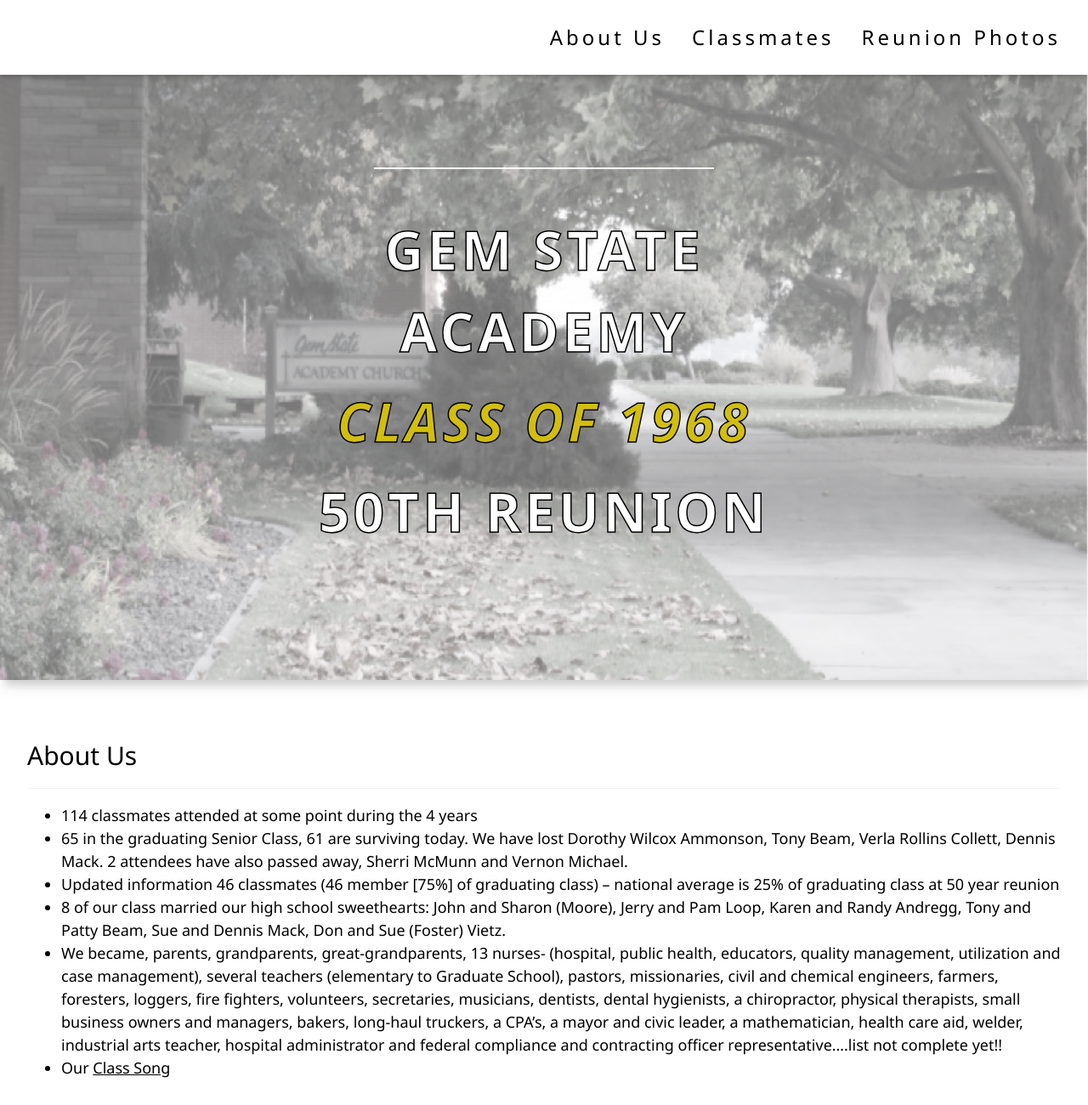
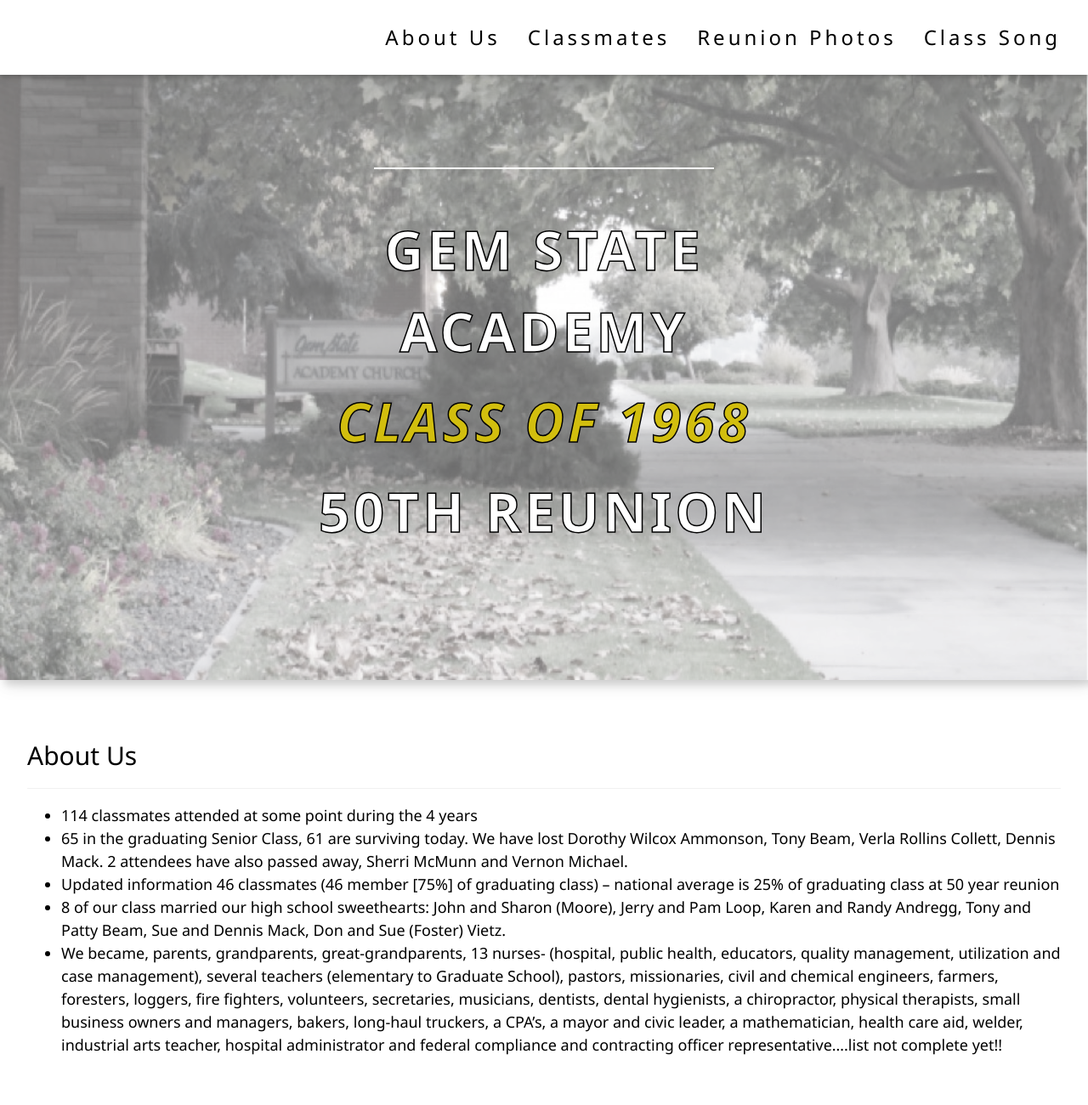
Before and after one commit to Anchises68/gemstateclassof68, a React app: page index.html in a window 1280 px wide. Shown: the top 1300 px of the page at 85% size. Built offline with nearby package versions, Linux system fonts and the light colour scheme.

Commit message:
moved class song, fixed photos

```diff
--- a/index.html
+++ b/index.html
@@ -16,6 +16,7 @@
         <a href="#contact" class="w3-bar-item w3-button"><h3>About Us</h3></a>
         <a href="#about" class="w3-bar-item w3-button"><h3>Classmates</h3></a>
         <a href="#projects" class="w3-bar-item w3-button"><h3>Reunion Photos</h3></a>
+        <a href="images/ClassSongLarge.jpg" target="_blank" class="w3-bar-item w3-button"><h3>Class Song</h3></a>
       </div>
     </div>
   </div>
@@ -44,7 +45,6 @@
           <li>Updated information 46 classmates (46 member [75%] of graduating class) – national average is 25% of graduating class at 50 year reunion</li>
           <li>8 of our class married our high school sweethearts: John and Sharon (Moore), Jerry and Pam Loop, Karen and Randy Andregg, Tony and Patty Beam, Sue and Dennis Mack, Don and Sue (Foster) Vietz.</li>
           <li>We became, parents, grandparents, great-grandparents, 13 nurses- (hospital, public health, educators, quality management, utilization and case management), several teachers (elementary to Graduate School), pastors, missionaries, civil and chemical engineers, farmers, foresters, loggers, fire fighters, volunteers, secretaries, musicians, dentists, dental hygienists, a chiropractor, physical therapists, small business owners and managers, bakers, long-haul truckers, a CPA’s, a mayor and civic leader, a mathematician, health care aid, welder, industrial arts teacher, hospital administrator and federal compliance and contracting officer representative….list not complete yet!!</li>
-          <li >Our <a href="images/ClassSongLarge.jpg" target="_blank">Class Song</a></li>
       </ul>
     </h5>
     </div>
```
